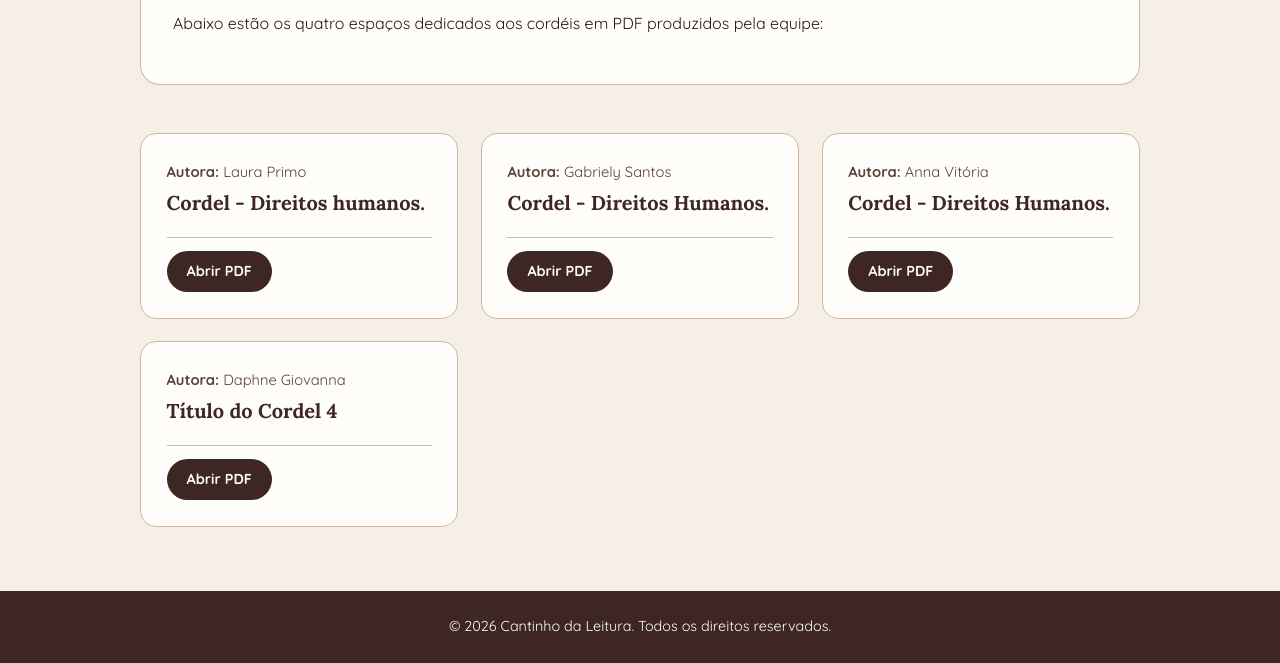
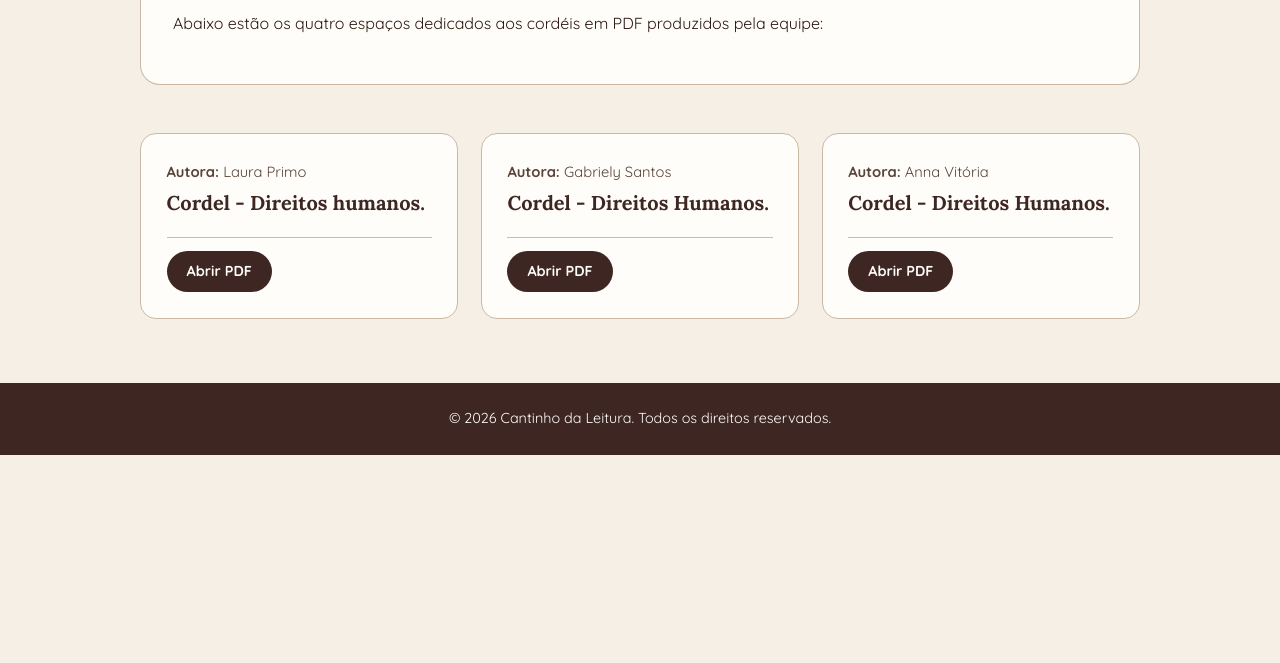
Before and after one commit to Daphh321/portugues, a plain HTML site: page cordel.html in a window 1280 px wide. Shown: the part 424-1087 px from the top of the page. After the commit the page ends 879 px from the top, so only its background shows below. Drawn offline with Linux system fonts and the light colour scheme.

Commit message:
Clean up HTML structure in cordel.html
Removed unnecessary lines and fixed formatting issues in the HTML structure.

```diff
--- a/cordel.html
+++ b/cordel.html
@@ -90,16 +90,6 @@
             </div>
           </article>
 
-          <article class="card-conto">
-            <div class="info-conto">
-              <p class="autor-conto"><strong>Autora:</strong> Daphne Giovanna</p>
-              <h3>Título do Cordel 4</h3>
-            </div>
-            <div class="acoes-pdf">
-              <a href="pdfs/cordel-4.pdf" target="_blank" rel="noopener noreferrer" class="botao-pdf">Abrir PDF</a>
-            </div>
-          </article>
-
         </div>
       </div>
     </section>
```
